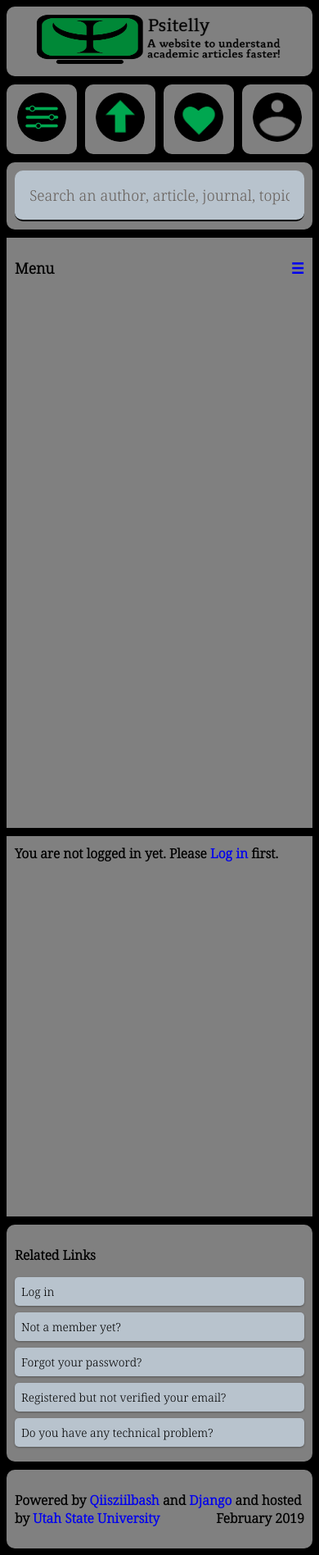
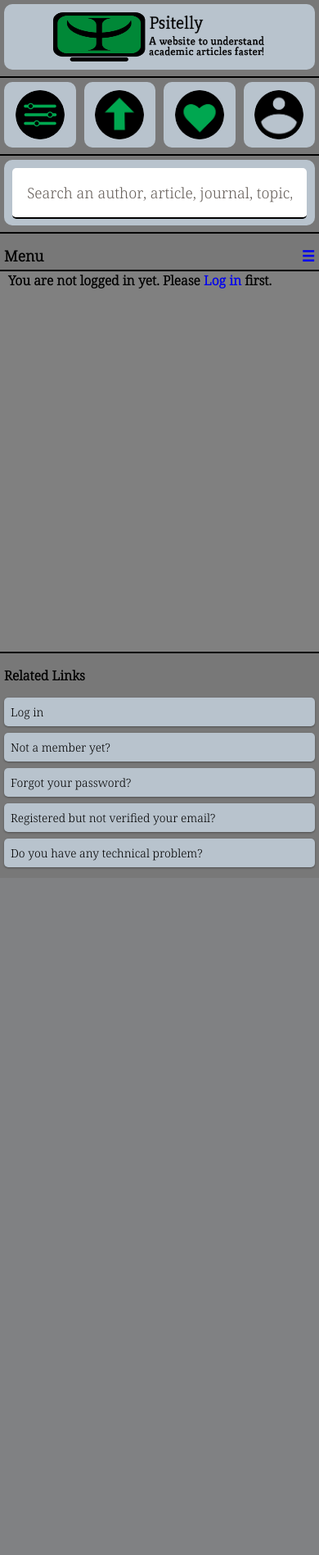
Before and after one commit to qiisziilbash/Psitelly, a Django app: template templates/accounts/Edit_Profile.html in a window 390 px wide. Shown: the whole page at 82% size. After the commit the page ends 1061 px from the top, so only its background shows below. Run offline with Django 3.2, Linux system fonts and the light colour scheme; the template is opened without the code that fills it, so the values that code supplies are empty; parts of the project's set-up code (start-up, migrations or seed data) failed here and were passed over; some libraries are stand-ins or nearby versions.

Commit message:
stable new gui

```diff
--- a/static/css/style.css
+++ b/static/css/style.css
@@ -1,7 +1,8 @@
 :root{
     --optionsIconWidth: 60px;
     --optionsIconHeight: 60px;
-    --logoIconWidth: 300px;
+
+    --logoIconWidth: 260px;
     --logoIconHeight: 60px;
 
     --backgroundColor1: gray;
@@ -9,6 +10,7 @@
     --backgroundColor3: white;
     --backgroundColor4: green;
     --backgroundColor5: black ;
+    --backgroundColor6: #787878;
 
     --animationTime: .6s;
 
@@ -20,6 +22,12 @@
 
     --border-radius1: 5px;
     --border-radius2: 10px;
+
+    --fixed-hieght1: 95px;
+    --fixed-hieght2: 100px;
+
+    --top-offset: 100px;
+    --top-offset1: 300px ;
 }
 
 @font-face {
@@ -52,7 +60,10 @@
 
 a{text-decoration: none;}
 
-body{background: black;}
+body{
+    background: black;
+    margin: 0;
+}
 
 button::-moz-focus-inner {border: 0;}
 
@@ -80,54 +91,61 @@ h1{
 /********************************************************************************/
 /********************************************************************************/
 /********************************************************************************/
-.search {
+.nav-item-wrapper{
+    background-color: var(--backgroundColor2);
+    border-radius: var(--border-radius2);
+    padding: 10px;
+    height: 80px;
+}
+/********************************************************************************/
+/********************************************************************************/
+/********************************************************************************/
+.search{
     grid-area: search;
-    display: grid;
-    background-color: var(--backgroundColor1);
-    grid-template-columns: 1fr;
 }
-
 .search input{
     font-size: var(--fontSize3);
-    border-radius: var(--border-radius2);
+    border-radius: var(--border-radius1);
     padding: 1em;
-    background-color: var(--backgroundColor2);
+
+    background-color: white;
     border: none;
     border-bottom: 2px solid var(--backgroundColor5);
     height: 100%;
     width: 100%;
 }
-/********************************************************************************/
-/********************************************************************************/
-/********************************************************************************/
+
 .logo{
     grid-area: logo;
 }
 
-.logo img{
-    width: var(--logoIconWidth);
-    height: var(--logoIconHeight);
+.filter{
+    grid-area: filter;
+}
+
+.upload{
+    grid-area: upload;
 }
 
 .donate{
     grid-area: donate;
 }
 
-.upload{
-    grid-area: upload;
-}
-
 .profile{
     grid-area: profile;
 }
 
-.filter{
-    grid-area: filter;
+.logo, .search, .filter, .upload, .donate, .profile{
+    background-color: var(--backgroundColor6);
+    height: var(--fixed-hieght1);
+    border-bottom: 2px solid black;
+    padding: 5px;
+    text-align: center;
 }
 
-.filter, .profile, .upload, .donate, .logo{
-    background-color: var(--backgroundColor1);
-    text-align: center;
+.logo img{
+    width: var(--logoIconWidth);
+    height: var(--logoIconHeight);
 }
 
 .filter img, .profile img, .upload img, .donate img{
@@ -136,29 +154,24 @@ h1{
     border-radius: 50%;
 }
 
-.footline{
-    grid-area: footline;
-    background-color: var(--backgroundColor1);
-    text-align: left;
-}
 /********************************************************************************/
 /********************************************************************************/
 /********************************************************************************/
 .sidebar {
     grid-area: sidebar;
-    display: grid;
-    grid-template-rows: repeat(auto-fill,700px);
     overflow-y: scroll;
-    border-radius: 0 !important;
+    border-right: 2px solid black;
+    padding: 5px;
 }
 
 .rightbar{
     grid-area: rightbar;
-
+    border-left: 2px solid black;
 }
 
 .sidebar, .rightbar{
-    background-color: var(--backgroundColor1);
+    background-color: var(--backgroundColor6);
+    padding-top: var(--top-offset) !important;
 }
 
 .sidebar ul, .rightbar ul{
@@ -188,8 +201,10 @@ h1{
 .content {
     grid-area: content;
     background-color: var(--backgroundColor1);
-    object-fit: fill;
-    border-radius: 0 !important;
+    overflow-y: scroll;
+    padding-left: 10px !important;
+    padding-right: 10px !important;
+    padding-top: var(--top-offset) !important;
 }
 
 .textContent{
@@ -316,6 +331,7 @@ h1{
     background-color: var(--backgroundColor2);
     display: grid;
     grid-gap: 10px;
+    border-radius: var(--border-radius1);
     grid-template-columns: repeat(auto-fill, minmax(330px,1fr));
 }
 
@@ -707,40 +723,76 @@ h1{
 /********************************************************************************/
 /********************************************************************************/
 /********************************************************************************/
+.navbar{
+    position: fixed;
+    width: 100%;
+    height: 95px;
+    z-index: 4;
+
+    background-color: var(--backgroundColor6);
+
+    display: grid;
+    grid-template-columns: 3fr 12fr 1fr 1fr 1fr 1fr;
+
+    grid-template-areas:
+        "logo search filter upload  donate profile"
+}
+
+/********************************************************************************/
+/********************************************************************************/
+
 .main-wrapper div, .basic-wrapper div {
-    border-radius: 10px;
-    padding:10px;
+    padding:5px;
 }
 
 .main-wrapper {
     background-color: black;
     display: grid;
-    grid-gap: 10px;
-    grid-template-columns: 3fr 12fr 1fr 1fr 1fr 1fr;
-    grid-template-rows: auto minmax(85vh, 1fr) auto;
-
+    grid-template-columns: minmax(290px, 3fr) 16fr;
+    grid-template-rows: 100vh;
     grid-template-areas:
-        "logo search filter upload donate   profile"
-        "sidebar content content content content content"
-        "footline footline footline footline footline footline";
+        "sidebar content"
 }
 
 
 .basic-wrapper{
     background-color: black;
     display: grid;
-    grid-gap: 10px;
-    grid-template-columns: 3fr 12fr 1fr 1fr 1fr 1fr;
-    grid-template-rows: auto minmax(85vh,1fr) auto;
+    grid-template-columns: minmax(290px, 3fr) 12fr minmax(360px, 4fr) ;
+    grid-template-rows: 100vh;
     grid-template-areas:
-        "logo search filter upload donate   profile"
-        "sidebar content rightbar rightbar rightbar rightbar"
-        "footline footline footline footline footline footline";
+        "sidebar content rightbar"
 }
 
 
 
 @media only screen and (max-width: 1100px) {
+    .navbar{
+        position: fixed;
+        width: 100%;
+        height: 285px;
+        z-index: 4;
+
+        background-color: var(--backgroundColor6);
+
+        display: grid;
+        grid-template-columns: 1fr 1fr 1fr 1fr;
+        grid-auto-rows: 95px 95px 95px;
+
+        grid-template-areas:
+            "logo logo logo logo"
+            "filter upload donate profile"
+            "search search search search"
+    }
+
+    .content, .rightbar{
+            padding-top: 0 !important;
+    }
+    .sidebar{
+        padding-top: 300px !important;
+    }
+
+
     .main-wrapper {
         grid-template-columns: 1fr 1fr 1fr 1fr;
         grid-template-rows: auto auto auto auto minmax(85vh,1fr) auto;
@@ -750,35 +802,12 @@ h1{
             "search search search search"
             "sidebar sidebar sidebar sidebar"
             "content content content content"
-            "footline footline footline footline"
     }
-}
-
-
-
-@media only screen and (max-width: 1500px){
     .basic-wrapper{
         background-color: black;
         display: grid;
-    grid-gap: 10px;
-    grid-template-columns: 3fr 12fr 1fr 1fr 1fr 1fr;
-    grid-template-rows: auto minmax(85vh,1fr) auto;
-    grid-template-areas:
-        "logo search filter upload donate   profile"
-        "sidebar content content content content content"
-        "rightbar rightbar rightbar rightbar rightbar rightbar"
-        "footline footline footline footline footline footline";
-    }
-}
-
-
-@media only screen and (max-width: 1100px){
-    .basic-wrapper{
-        background-color: black;
-        display: grid;
-        grid-gap: 10px;
         grid-template-columns: 1fr 1fr 1fr 1fr;
-        grid-template-rows: auto auto auto auto minmax(55vh,1fr) auto auto;
+        grid-template-rows: auto auto auto auto minmax(55vh,1fr) auto;
         grid-template-areas:
                 "logo logo logo logo"
                 "filter upload donate profile"
@@ -786,6 +815,13 @@ h1{
                 "sidebar sidebar sidebar sidebar"
                 "content content content content"
                 "rightbar rightbar rightbar rightbar"
-                "footline footline footline footline"
+    }
+    .sidebar{
+        border-right: none;
+        border-bottom: 2px solid black;
+    }
+    .rightbar{
+        border-left: none;
+        border-top: 2px solid black;
     }
 }
--- a/templates/Base.html
+++ b/templates/Base.html
@@ -11,42 +11,49 @@
     </head>
 
     <body>
-        {% if isIndex %}
-            <div class="main-wrapper">
-        {% else %}
-            <div class="basic-wrapper">
-        {% endif %}
+        <div class="navbar">
                 <div class="logo">
+                    <div class="nav-item-wrapper">
                         <a href="{% url 'index' %}">
                             <img src="/static/images/LogoText.png" alt="" data-toggle="tooltip" data-placement="right" title="Home">
                         </a>
                     </div>
+                </div>
 
                 <div class="search">
+                    <div class="nav-item-wrapper">
                         <form method="GET" action="{% url 'index'%}">
                             <input type="text" placeholder="Search an author, article, journal, topic, focus, or a username " name="search">
                         </form>
                     </div>
+                </div>
 
                 <div class="filter">
+                    <div class="nav-item-wrapper">
                         <a href="{% url 'filter' %}">
                             <img src="/static/images/Filter.png" data-toggle="tooltip" data-placement="right" title="Advanced search">
                         </a>
                     </div>
+                </div>
 
                 <div class="upload">
+                    <div class="nav-item-wrapper">
                          <a href="{% url 'upload' %}">
                             <img src="/static/images/Upload.png" data-toggle="tooltip" data-placement="right" title="Upload a video">
                         </a>
                     </div>
+                </div>
 
                 <div class="donate">
+                    <div class="nav-item-wrapper">
                         <a href="{%  url 'donate' %}">
                             <img src="/static/images/Donation.png" data-toggle="tooltip" data-placement="right" title="Donation">
                         </a>
                     </div>
+                </div>
 
                 <div class="profile">
+                    <div class="nav-item-wrapper">
                         {% if user.is_authenticated %}
                             <a href="{% url 'profile' %}">
                                 <img src="{{ user.profile.picture }}" alt=" " data-toggle="tooltip" data-placement="right" title="Profile">
@@ -57,6 +64,16 @@
                             </a>
                         {% endif %}
                     </div>
+                </div>
+
+
+        </div>
+
+        {% if isIndex %}
+            <div class="main-wrapper">
+        {% else %}
+            <div class="basic-wrapper">
+        {% endif %}
 
                 <div class="sidebar">
                     <h2 id="menuTitle" style="display: none">
@@ -157,17 +174,7 @@
                 <!--------------------------------->
                 {% block content %}{% endblock %}
                 <!--------------------------------->
-                <div class="footline">
-                    <h3>
-                        Powered by
-                        <a href="https://www.linkedin.com/in/mahdishafiei0423/" target="_blank">Qiisziilbash</a> and
-                        <a href="https://www.djangoproject.com/" target="_blank">Django</a>  and hosted by
-                        <a href="http://usu.edu" target="_blank">Utah State University</a>
-                        <span style="float: right">
-                            February 2019
-                        </span>
-                    </h3>
-                </div>
+
             </div>
         <!--------------------------------->
         <script src="https://code.jquery.com/jquery-3.1.0.min.js"></script>
@@ -253,7 +260,7 @@
 
         <script>
         function showNews() {
-            if (window.getComputedStyle(document.getElementById('news')).display === "none") {
+            if (window.getComputedStyle(document.getElementById('newss')).display === "none") {
                 document.getElementById("newss").style.display = "inline";
             } else {
                 document.getElementById("newss").style.display = "none";
--- a/templates/filter/Index.html
+++ b/templates/filter/Index.html
@@ -255,6 +255,12 @@
                 </div>
             {% endfor %}
         {% endif %}
+    <br><br>
+        <div class="textContent">
+            slkadjf
+            sadkfjs
+            <br><br>
+        </div>
         <!------------------------------------------------------------------------------------->
         <!------------------------------------------------------------------------------------->
         <!------------------------------------------------------------------------------------->
```
Also changed, not shown: templates/videos/Play_Video.html (+5 -2 lines). Lines whose indentation alone changed are shown as unchanged.
